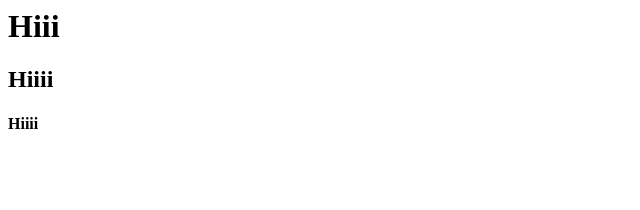
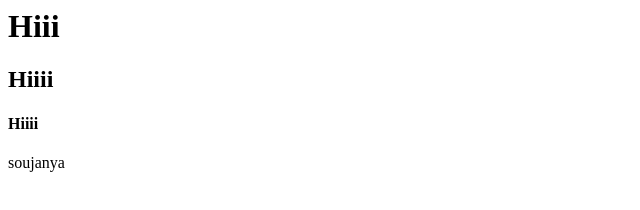
Before and after one commit to Priyakodam/Sample, a plain HTML site: page index.html in a window 1280 px wide. Shown: the full height of the page, 0-640 px from the left. Drawn offline with Linux system fonts and the light colour scheme.

Commit message:
soujanya

```diff
--- a/index.html
+++ b/index.html
@@ -1,3 +1,4 @@
 <h1>Hiii</h1>
 <h2>Hiiii</h2>
 <h4>Hiiii</h4>
+<p>soujanya</p>
```
